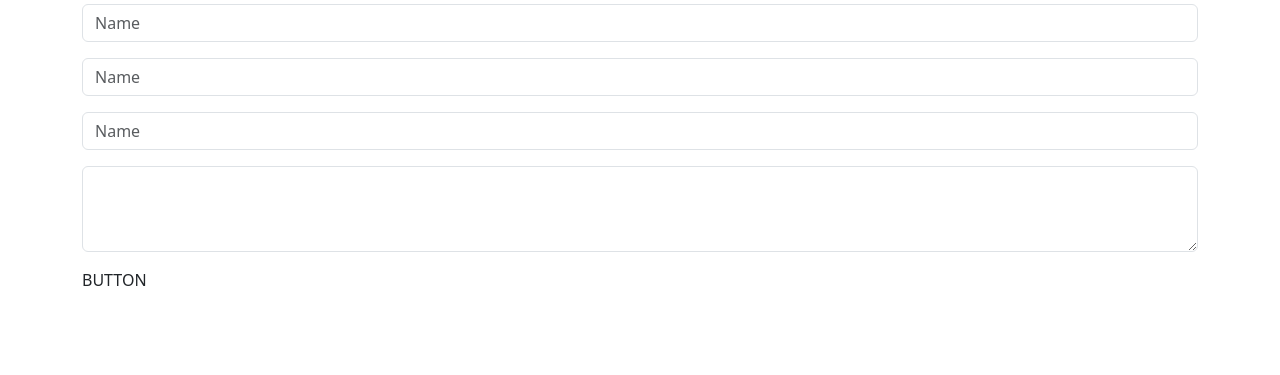
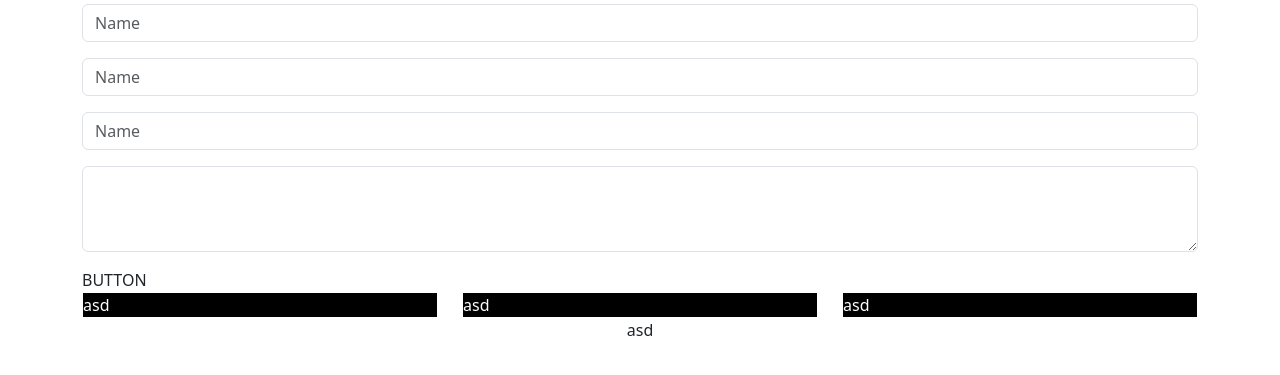
Before and after one commit to danieleangeletti/html-css-bootstrap-freelancer, a plain HTML site: page index.html in a window 1280 px wide. Shown: the part 337-712 px from the top of the page. Drawn offline with nearby package versions, Linux system fonts and the light colour scheme.

Commit message:
struttura completata

```diff
--- a/css/style.css
+++ b/css/style.css
@@ -28,4 +28,9 @@
     text-align: center;
 }
 
-/* VEDERE OUTLINE BOOTSTRAP PER PULSANTE DOWNLOAD */
+/*
+    FOOTER
+*/
+.footer-bottom {
+    text-align: center;
+}
--- a/index.html
+++ b/index.html
@@ -166,7 +166,33 @@
             </main>
 
             <footer>
+                <div class="footer-top">
+                    <div class="row">
+                        <div class="col-lg-4 col-md-4 col-sm-12 col-12">
+                            <div class="box">
+                                asd
+                            </div>
+                        </div>
 
+                        <div class="col-lg-4 col-md-4 col-sm-12 col-12">
+                            <div class="box">
+                                asd
+                            </div>
+                        </div>
+
+                        <div class="col-lg-4 col-md-4 col-sm-12 col-12">
+                            <div class="box">
+                                asd
+                            </div>
+                        </div>
+                    </div>
+                </div>
+
+                <div class="footer-bottom">
+                    <div>
+                        asd
+                    </div>
+                </div>
             </footer>
         </div>
     </body>
```
